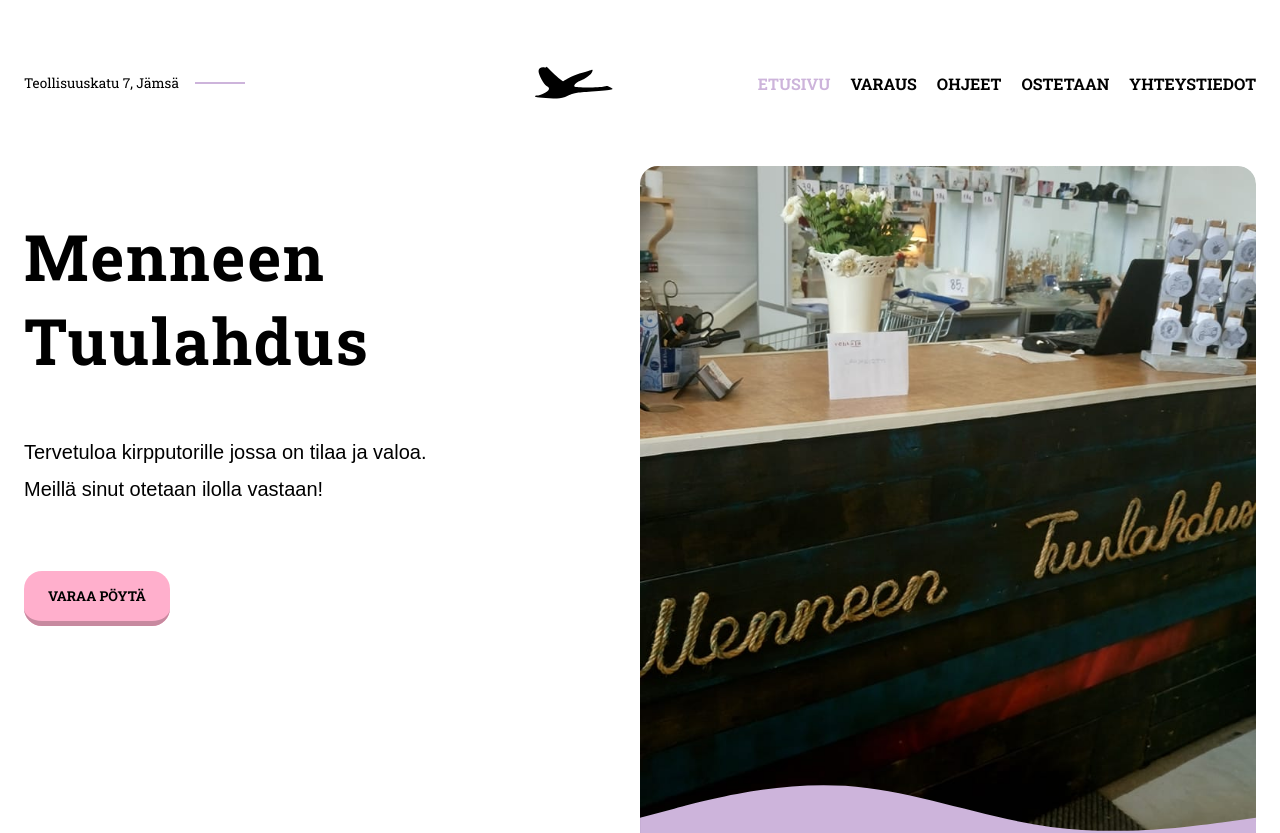
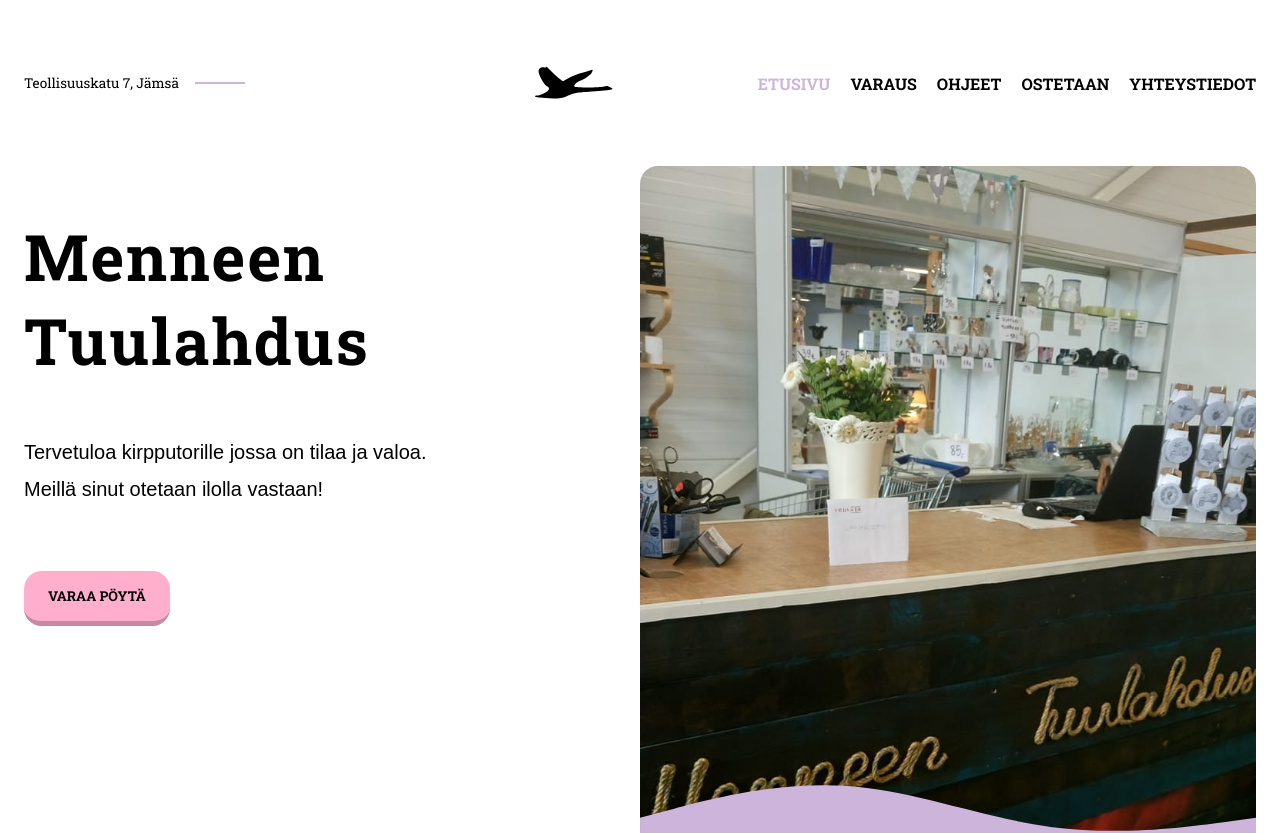
Before and after one commit to mulssoni/menneen-tuulahdus, a Nuxt app: page / in a window 1280 px wide. Shown: the top 833 px of the page. Built offline with nearby package versions, Linux system fonts and the light colour scheme.

Commit message:
fix: hero image pos

```diff
--- a/components/Hero.vue
+++ b/components/Hero.vue
@@ -146,8 +146,10 @@
     img {
       width: 100%;
       height: 100%;
+      display: block;
+      max-height: 100%;
       object-fit: cover;
-      display: block;
+      object-position: 50% 10%;
     }
   }
 
```
